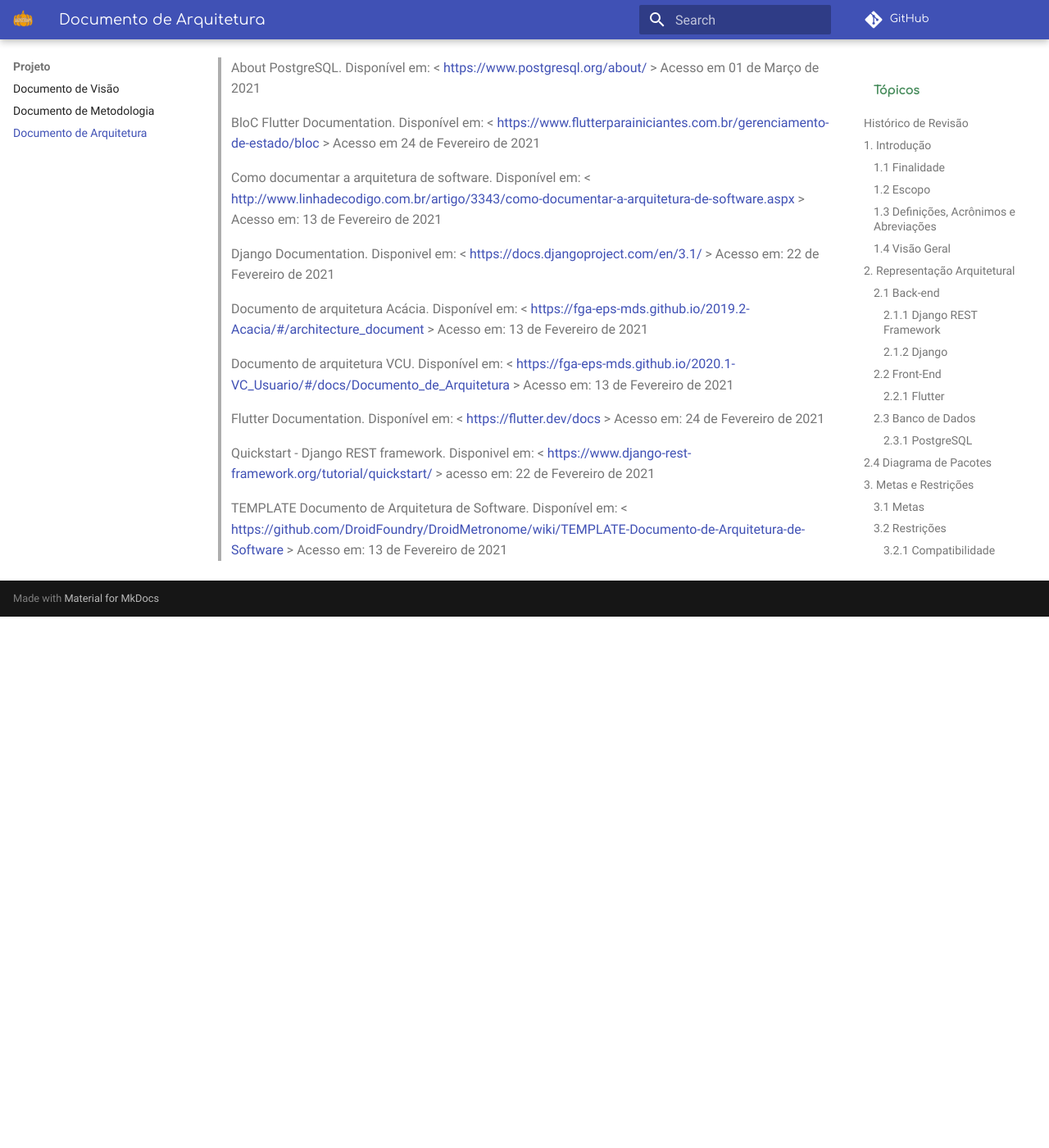
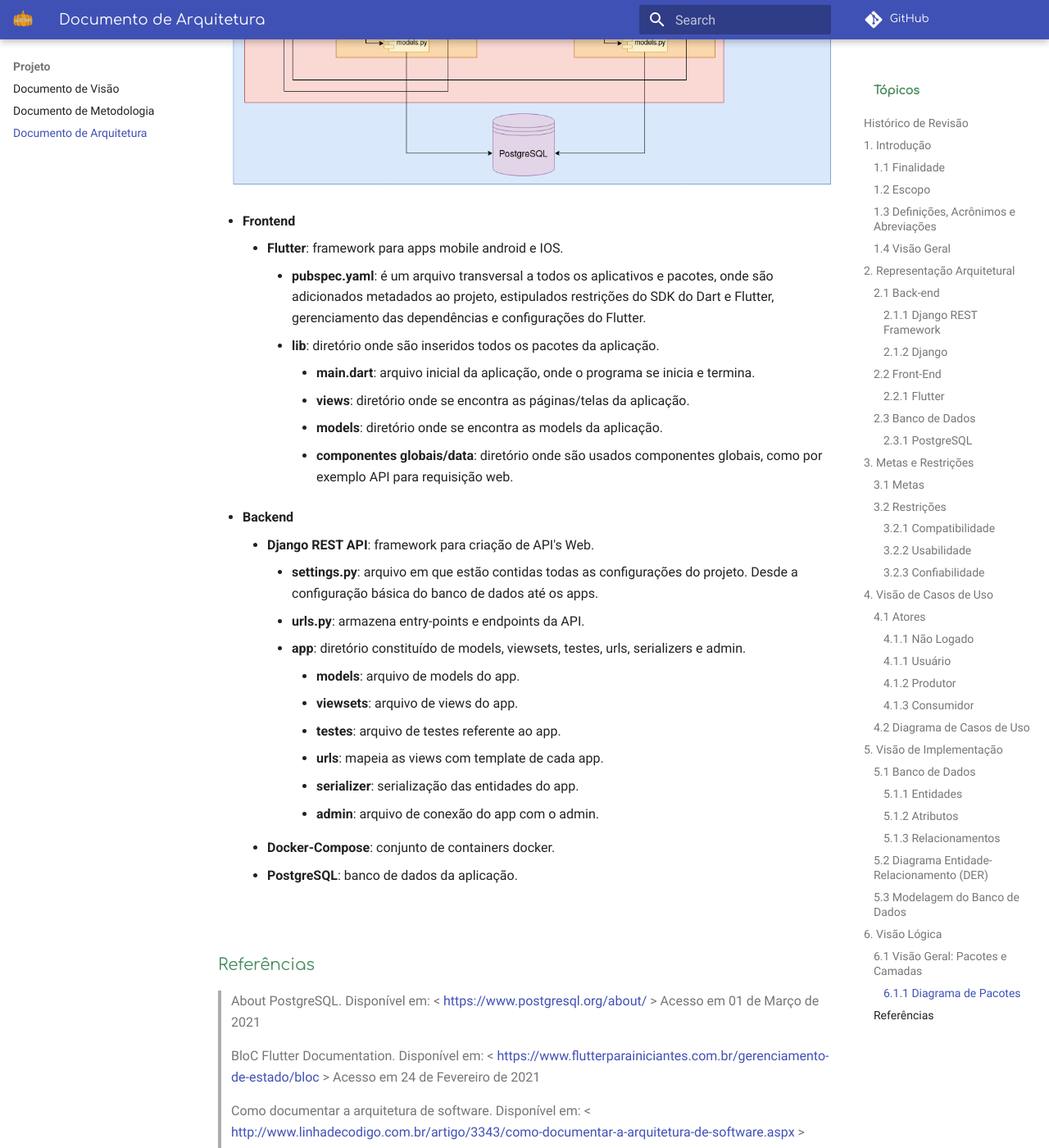
Before and after one commit to fga-eps-mds/2020.2-Hortum, an MkDocs documentation site: the page built from docs/Documento_de_arquitetura.md, in a window 1280 px wide and 1400 px high, scrolled down 8952 px. Shown: the whole window at 82% size. Built offline with MkDocs 1.6.1 and Material for MkDocs 9.7.7, drawn with Linux system fonts in a browser that asks for light colours; comment, search, counter and statistics services are not loaded; before the commit the page ends 9704 px from its top, so only the background shows below that; some of the changed text lies outside the part shown.

Commit message:
#116 Adicionando Visao Logica no documento de arquitetura

```diff
--- a/docs/Documento_de_arquitetura.md
+++ b/docs/Documento_de_arquitetura.md
@@ -14,6 +14,7 @@
 08/03/2021|1.5|Adição do tópico "Visão de Casos de Uso"|Brenno e Matheus
 09/03/2021|1.6|Adição do tópico 5|Carlos Eduardo e Lucas
 13/03/2021|1.6.1|Correção de erros na digitação|Lucas Braun
+24/03/2021|1.7|Adição do tópico 6 e mudanças nos diagramas| Brenno, Carlos e João
 
 ## 1. Introdução
 
@@ -73,9 +74,6 @@
 
 #### 2.3.1 PostgreSQL
 <p align = "justify"> &emsp;&emsp;O PostgreSQL é um banco de dados poderoso, open source e objeto-relacional que faz o uso e extensão da linguagem SQL. Por sua robustez, confiabilidade, integridade de dados e dedicação na comunidade open source essa ferramenta tem crescido muito no mercado de trabalho, por esses motivos esse banco de dados foi escolhido para o projeto.</p>
-
-## 2.4 Diagrama de Pacotes
-![Diagrama de Pacotes](img/diagrama_de_pacotes.png)
 
 ## 3. Metas e Restrições
 
@@ -152,14 +150,45 @@
 
 <p align = "justify"> &emsp;&emsp; Um Produtor pode ter várias localizações, mas cada localização pertence a apenas 1 Produtor. Cardinalidade(1,n)</p>
 
-#### 5.2 Diagrama Entidade-Relacionamento (DER)
+### 5.2 Diagrama Entidade-Relacionamento (DER)
 ![DER](img/diagrama_entidade_relacionamentos.png)
 
-#### 5.3 Modelagem do Banco de Dados
+### 5.3 Modelagem do Banco de Dados
 ![MER](img/diagrama_banco_de_dados.png)
+
+## 6. Visão Lógica
+### 6.1 Visão Geral: Pacotes e Camadas
+<p align = "justify"> &emsp;&emsp; O sistema será desenvolvido utilizando o Django REST Framework e o Flutter. Irão se comunicar através da API REST fornecida pelo backend do sistema. </p>
+
+#### 6.1.1 Diagrama de Pacotes
+![Diagrama de Pacotes](img/diagrama_de_pacotes.png)
+
+- **Frontend**
+    - **Flutter**: framework para apps mobile android e IOS.
+        - **pubspec.yaml**: é um arquivo transversal a todos os aplicativos e pacotes, onde são adicionados metadados ao projeto, estipulados restrições do SDK do Dart e Flutter, gerenciamento das dependências e configurações do Flutter.
+        - **lib**: diretório onde são inseridos todos os pacotes da aplicação.
+            - **main.dart**: arquivo inicial da aplicação, onde o programa se inicia e termina.
+            - **views**: diretório onde se encontra as páginas/telas da aplicação.
+            - **models**: diretório onde se encontra as models da aplicação.
+            - **componentes globais/data**: diretório onde são usados componentes globais, como por exemplo API para requisição web.
+
+- **Backend**
+    - **Django REST API**: framework para criação de API's Web.
+        - **settings.py**: arquivo em que estão contidas todas as configurações do projeto. Desde a configuração básica do banco de dados até os apps.
+        - **urls.py**: armazena entry-points e endpoints da API.
+        - **app**: diretório constituído de models, viewsets, testes, urls, serializers e admin.
+            - **models**: arquivo de models do app.
+            - **viewsets**: arquivo de views do app.
+            - **testes**: arquivo de testes referente ao app.
+            - **urls**: mapeia as views com template de cada app.
+            - **serializer**: serialização das entidades do app.
+            - **admin**: arquivo de conexão do app com o admin.
+    - **Docker-Compose**: conjunto de containers docker.
+    - **PostgreSQL**: banco de dados da aplicação.
 
 
 
+<p align = "justify"> &emsp;&emsp;  </p>
 
 ### Referências
 
```
